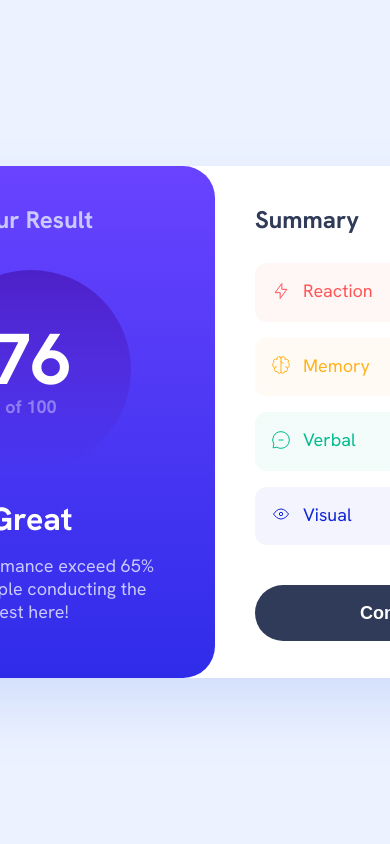
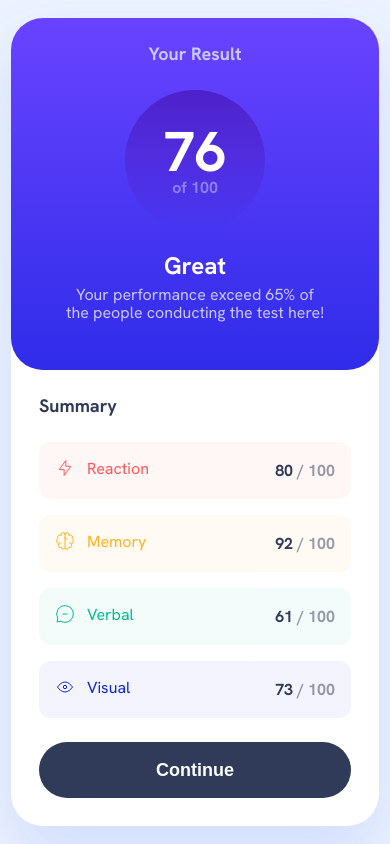
Before and after one commit to CamiStefano/my-portfolio, a Next.js app: page /projects/results-summary-component in a window 390 px wide. Built offline with nearby package versions, Linux system fonts and the light colour scheme.

Commit message:
styles mobile

```diff
--- a/app/projects/results-summary-component/components/Button.jsx
+++ b/app/projects/results-summary-component/components/Button.jsx
@@ -17,12 +17,15 @@ const Button = styled.button`
   margin-top: 1.5rem;
 
   &:hover {
-    opacity: 0.8;
+    background: #2f2ce9;
   }
 
   &:active {
-    opacity: 1;
     background: ${theme.gradient1};
+  }
+
+  @media (max-width: 768px) {
+    margin-top: 0.5rem;
   }
 `;
 
--- a/app/projects/results-summary-component/components/StatCard.jsx
+++ b/app/projects/results-summary-component/components/StatCard.jsx
@@ -6,35 +6,50 @@ import { theme } from '../styles';
 
 const StyledStatCard = styled.div`
   width: 100%;
-  border-radius: 12px;
+  border-radius: 0.75rem;
   background: linear-gradient(0deg, rgba(255, 255, 255, 0.95) 0%, rgba(255, 255, 255, 0.95) 100%),
     ${(props) => props.color || 'grey'};
   color: ${(props) => props.color || 'grey'};
   display: flex;
   justify-content: space-between;
+  align-items: center;
   padding: 1rem;
   margin-bottom: 1rem;
 
   & .img {
     color: ${(props) => props.color};
-    padding-right: 12px;
+    padding-right: 0.75rem;
     vertical-align: middle;
   }
 
   & .label {
     font-weight: 500;
-    font-size: 18px;
+    font-size: 1.125rem;
+
+    @media (max-width: 768px) {
+      font-size: 1rem;
+    }
   }
 
   & .points {
     color: ${theme.darkNavy};
     font-weight: 700;
+    font-size: 1.125rem;
+
+    @media (max-width: 768px) {
+      font-size: 1rem;
+    }
   }
 
   & .total {
     color: ${theme.darkNavy};
     font-weight: 700;
+    font-size: 1.125rem;
     opacity: 0.5;
+
+    @media (max-width: 768px) {
+      font-size: 1rem;
+    }
   }
 `;
 
@@ -49,7 +64,7 @@ function StatCard({ icon, label, points, color }) {
       </div>
       <div>
         <span className="points">{points}</span>
-        <span className="total">/ 100</span>
+        <span className="total"> / 100</span>
       </div>
     </StyledStatCard>
   );
--- a/app/projects/results-summary-component/styles.js
+++ b/app/projects/results-summary-component/styles.js
@@ -24,24 +24,42 @@ export const Card = styled.section`
   display: flex;
   background-color: ${theme.white};
   box-shadow: 0px 30px 60px 0px rgba(61, 108, 236, 0.15);
-  border-radius: 32px;
-  width: 736px;
-  height: 512px;
+  border-radius: 2rem;
+  width: 46rem;
+  height: 32rem;
   gap: 2.5rem;
 
+  @media (max-width: 768px) {
+    flex-direction: column;
+    width: 23rem;
+    height: 50.5rem;
+    gap: 0;
+    display: flex;
+    align-items: center;
+  }
+
   & .result {
-    width: 368px;
-    height: 512px;
-    border-radius: 32px;
+    width: 23rem;
+    height: 32rem;
+    border-radius: 2rem;
     display: flex;
     flex-direction: column;
     align-items: center;
     background: ${theme.gradient1};
+
+    @media (max-width: 768px) {
+      width: 23rem;
+      height: 22rem;
+    }
   }
 
   & .result__title {
     color: ${theme.lightBlue};
-    padding-bottom: 35px;
+    padding-bottom: 2rem;
+
+    @media (max-width: 768px) {
+      padding-bottom: 1.5rem;
+    }
   }
 
   & .result__circle {
@@ -49,8 +67,8 @@ export const Card = styled.section`
     flex-direction: column;
     justify-content: center;
     align-items: center;
-    width: 200px;
-    height: 200px;
+    width: 12.5rem;
+    height: 12.5rem;
     border-radius: 100px;
     background: linear-gradient(
       180deg,
@@ -58,71 +76,85 @@ export const Card = styled.section`
       rgba(37, 33, 201, 0) 100%,
       rgba(37, 33, 201, 0) 100%
     );
+
+    @media (max-width: 768px) {
+      width: 8.75rem;
+      height: 8.75rem;
+    }
   }
 
   & .result__number {
     color: ${theme.white};
-    font-size: 72px;
-    line-height: 72px;
+    font-size: 4.5rem;
+    line-height: 4.5rem;
     font-weight: 800;
-  }
 
-  & .result__subtitle {
-    color: ${theme.white};
-    font-size: 32px;
-    line-height: 42px;
-    font-weight: 700;
-    padding-top: 28px;
-  }
-
-  & .result__paragraph {
-    color: ${theme.lightBlue};
-    font-size: 18px;
-    line-height: 23px;
-    font-weight: 500;
-    width: 260px;
-    text-align: center;
-    padding-top: 14px;
+    @media (max-width: 768px) {
+      font-size: 3.5rem;
+      line-height: 3.5rem;
+    }
   }
 
   & .result__total__number {
     color: ${theme.lightBlue};
     opacity: 0.5168;
-    font-size: 18px;
-    line-height: 23px;
+    font-size: 1.125rem;
+    line-height: 1.5rem;
     font-weight: 700;
+
+    @media (max-width: 768px) {
+      font-size: 1rem;
+      line-height: 1rem;
+    }
+  }
+
+  & .result__subtitle {
+    color: ${theme.white};
+    font-size: 2rem;
+    line-height: 2.5rem;
+    font-weight: 700;
+    padding-top: 1.75rem;
+
+    @media (max-width: 768px) {
+      font-size: 1.5rem;
+      line-height: 1.5rem;
+      padding-top: 1.5rem;
+    }
+  }
+
+  & .result__paragraph {
+    color: ${theme.lightBlue};
+    font-size: 1.125rem;
+    line-height: 1.5rem;
+    font-weight: 500;
+    width: 16.25rem;
+    text-align: center;
+    padding-top: 14px;
+
+    @media (max-width: 768px) {
+      font-size: 1rem;
+      line-height: 1.125rem;
+      padding-top: 0.5rem;
+    }
   }
 
   & .summary {
-    border-radius: 32px;
+    border-radius: 2rem;
     background-color: ${theme.white};
     width: 18rem;
+
+    @media (max-width: 768px) {
+      width: 19.5rem;
+    }
   }
 
   & .summary__title {
     color: ${theme.darkNavy};
-    padding-bottom: 28px;
-  }
+    padding-bottom: 1.75rem;
 
-  & .summary__memory__img {
-    padding-right: 12px;
-    vertical-align: middle;
-  }
-
-  & .summary__verbal__img {
-    padding-right: 12px;
-    vertical-align: middle;
-  }
-
-  & .summary__visual__img {
-    padding-right: 12px;
-    vertical-align: middle;
-  }
-
-  & .summary__visual__p {
-    color: ${theme.blue};
-    font-weight: 500;
-    font-size: 18px;
+    @media (max-width: 768px) {
+      padding-bottom: 1.5rem;
+    }
   }
 `;
 
@@ -135,8 +167,14 @@ export const SummaryCards = styled.div`
 `;
 
 export const Title = styled.h2`
-  font-size: 24px;
-  line-height: 31px;
+  font-size: 1.5rem;
+  line-height: 2rem;
   font-weight: 700;
-  padding-top: 38px;
+  padding-top: 2rem;
+
+  @media (max-width: 768px) {
+    font-size: 1.125rem;
+    line-height: 1.5rem;
+    padding-top: 1.5rem;
+  }
 `;
```
